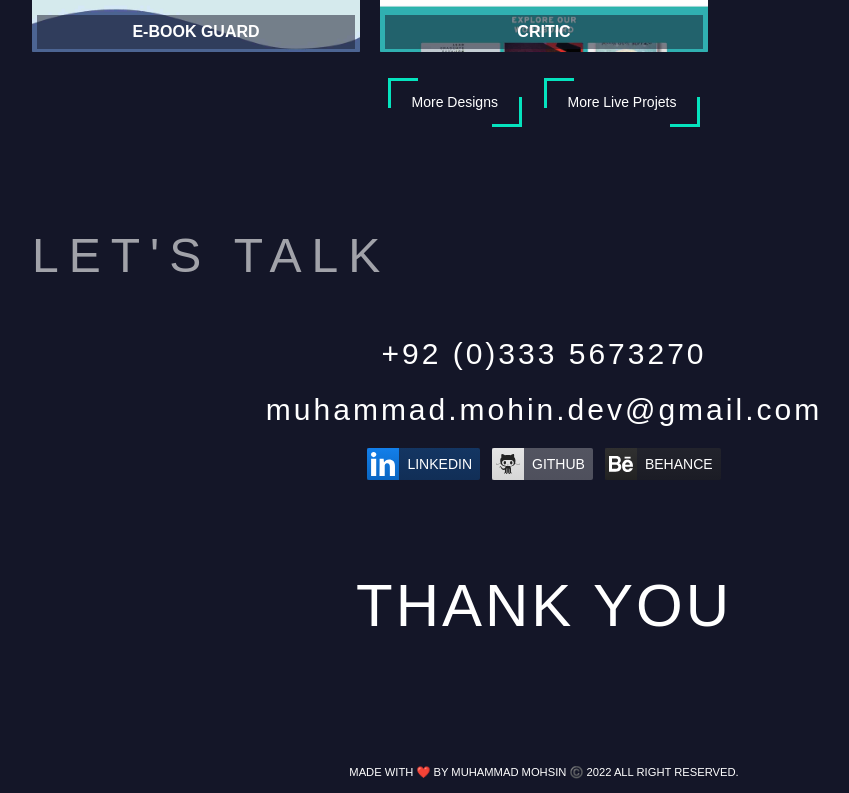
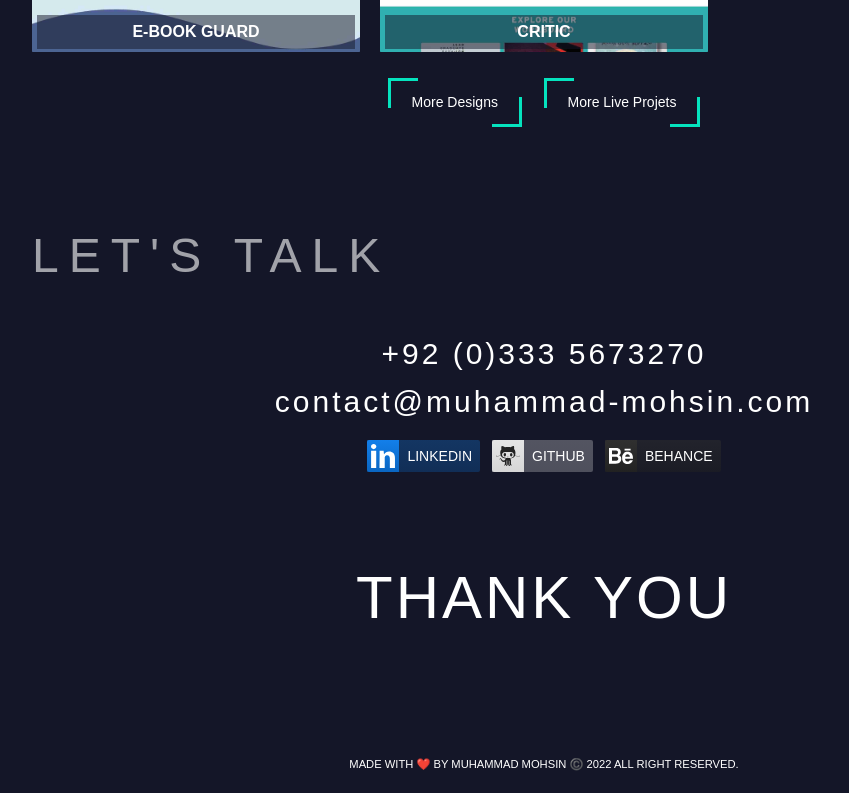
Before and after one commit to MMohsin737/portfolio-site, a React (Create React App) app: page / in a window 1280 px wide. Shown: the part 4064-4857 px from the top of the page, without its empty margins (96-945 px from the left). Built offline with nearby package versions, Linux system fonts and the light colour scheme.

Commit message:
(09-02-2022)

```diff
--- a/src/components/sections/letsTalk/LetsTalk.js
+++ b/src/components/sections/letsTalk/LetsTalk.js
@@ -69,13 +69,13 @@ const LetsTalk = ({ sectionID }) => {
             visible: { opacity: 1, x: 0 },
             hidden: { opacity: 0, x: 50 },
           }}
-          className={`md:text-3xl text-base text-center mt-5 font-light`}
+          className={`md:text-3xl text-base text-center mt-3 font-light`}
         >
           <a
-            href="email:muhammad.mohin.dev@gmail.com"
+            href="email:contact@muhammad-mohsin.com"
             className={`mx-auto ${classes.letterSpace3}`}
           >
-            muhammad.mohin.dev@gmail.com
+            contact@muhammad-mohsin.com
           </a>
         </motion.h4>
 
```
